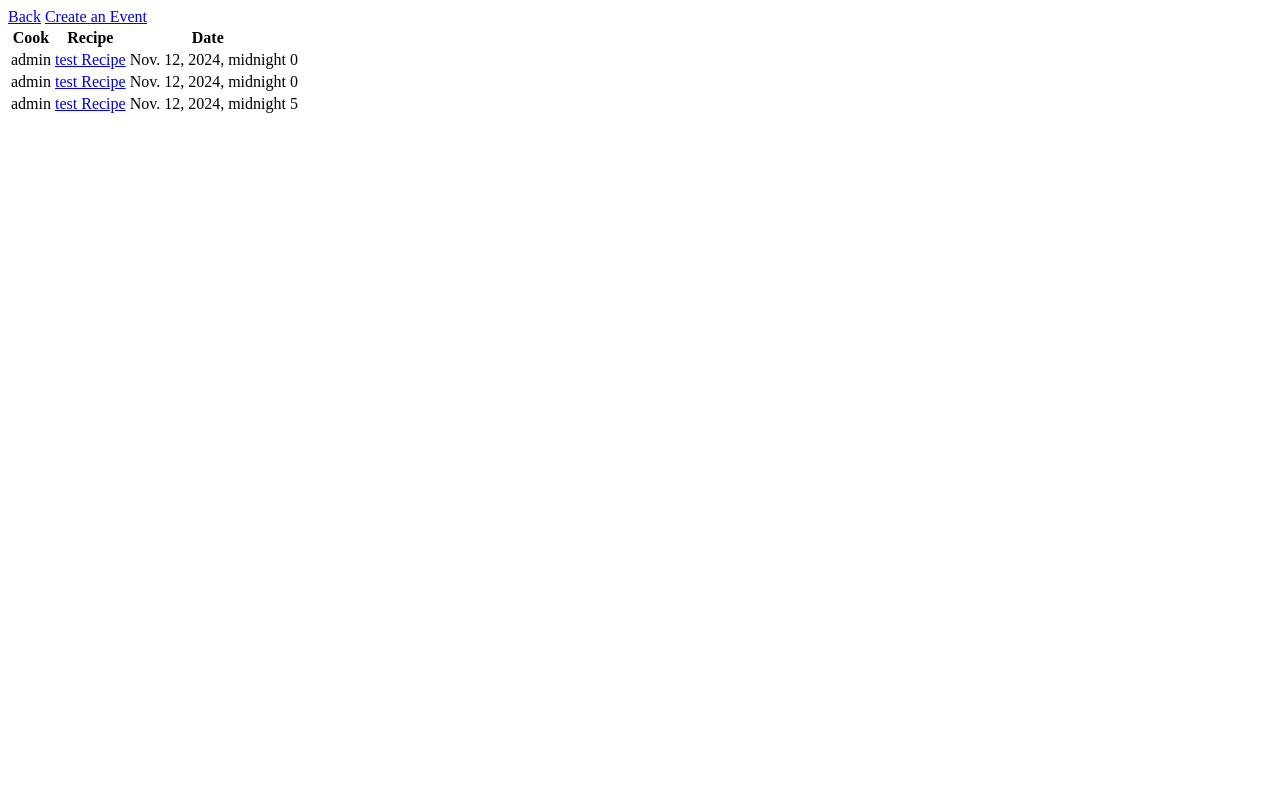
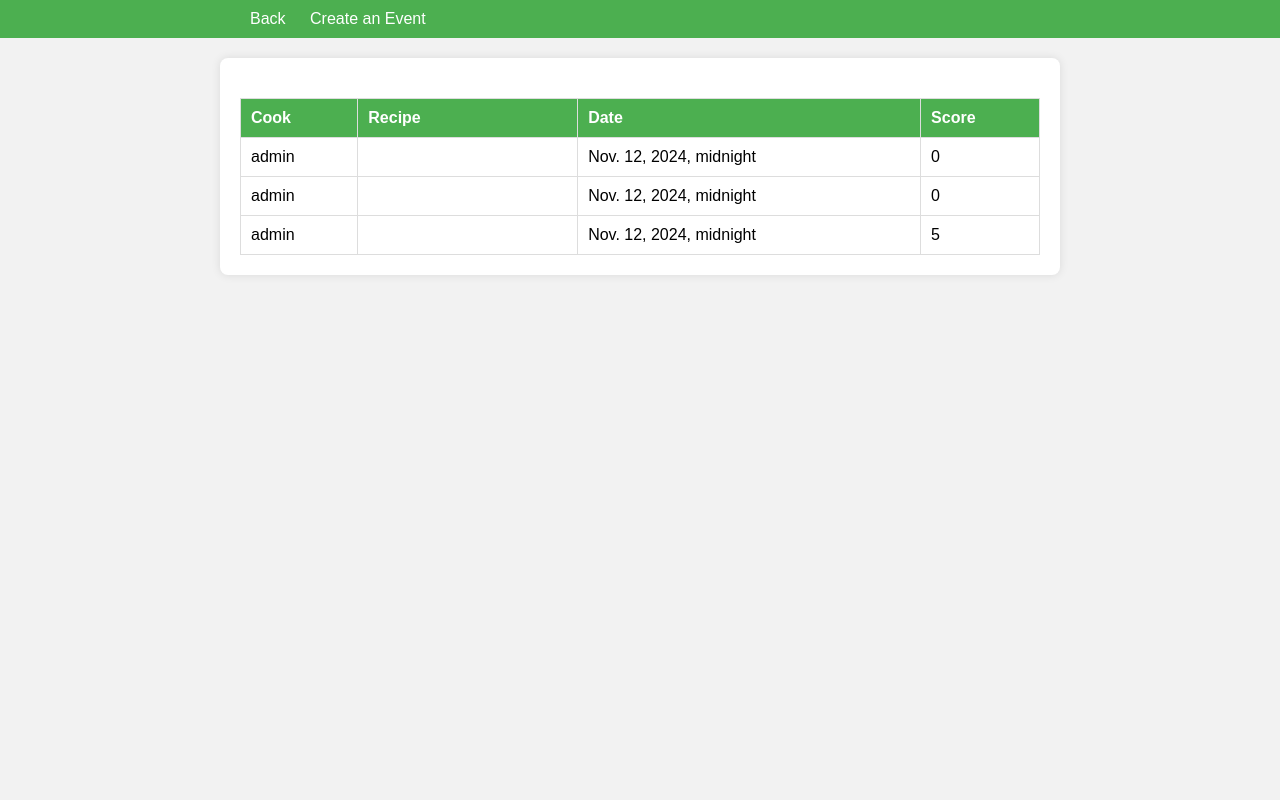
Before and after one commit to DanielHart-02/ECM2434-Group-4348-, a Django app: page /foodle/group-cooks/ in a window 1280 px wide. Run offline with Django 5.2, Linux system fonts and the light colour scheme; a user stored in the database is signed in; data comes from the database, SQL or seed files in the repository.

Commit message:
Update events.html

```diff
--- a/ecm2434_coursework/foodle/templates/foodle/events.html
+++ b/ecm2434_coursework/foodle/templates/foodle/events.html
@@ -1,3 +1,77 @@
+<!DOCTYPE html>
+<html lang="en">
+
+<head>
+    <meta charset="UTF-8">
+    <meta name="viewport" content="width=device-width, initial-scale=1.0">
+    <title>Cooking Events</title>
+
+    <style>
+        body {
+            font-family: Arial, sans-serif;
+            background-color: #f2f2f2;
+            margin: 0;
+            padding: 0;
+            box-sizing: border-box;
+        }
+
+        nav {
+            background-color: #4caf50;
+            color: #fff;
+            padding: 10px 0;
+        }
+
+        nav div {
+            max-width: 800px;
+            margin: 0 auto;
+            text-align: left;
+        }
+
+        a {
+            color: #fff;
+            text-decoration: none;
+            margin: 0 10px;
+        }
+
+        a:hover {
+            text-decoration: underline;
+        }
+
+        .container {
+            max-width: 800px;
+            margin: 20px auto;
+            background-color: #ffffff;
+            padding: 20px;
+            border-radius: 8px;
+            box-shadow: 0 0 10px rgba(0, 0, 0, 0.1);
+        }
+
+        table {
+            width: 100%;
+            border-collapse: collapse;
+            margin-top: 20px;
+        }
+
+        th, td {
+            border: 1px solid #ddd;
+            padding: 10px;
+            text-align: left;
+        }
+
+        th {
+            background-color: #4caf50;
+            color: #fff;
+        }
+
+        p {
+            margin-top: 20px;
+            color: #333;
+        }
+    </style>
+</head>
+
+<body>
+
     <nav>
         <div>
             <div>
@@ -7,12 +81,14 @@
         </div>
     </nav>
 
+    <div class="container">
         {% if cooking_events %}
         <table>
             <tr>
                 <th>Cook</th>
                 <th>Recipe</th>
                 <th>Date</th>
+                <th>Score</th>
             </tr>
             {% for event in cooking_events %}
             <tr>
@@ -26,3 +102,8 @@
         {% else %}
         <p>Your group currently has no cooking events</p>
         {% endif %}
+    </div>
+
+</body>
+
+</html>
```
Lines whose indentation alone changed are shown as unchanged.
